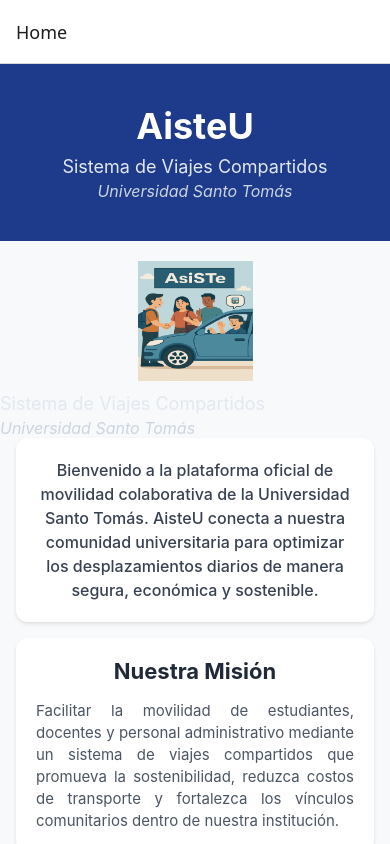
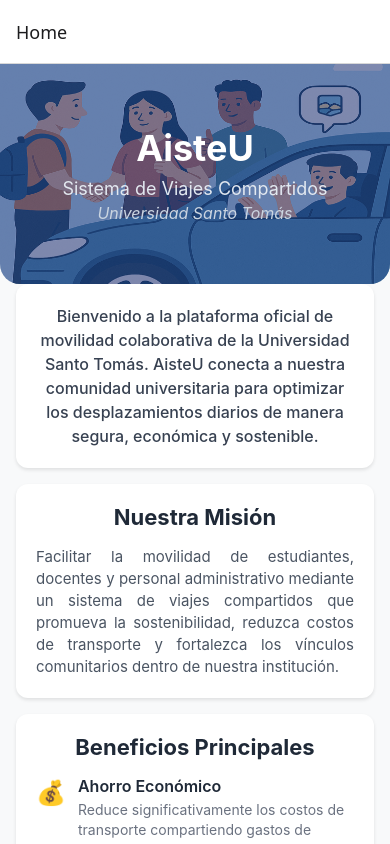
Before and after one commit to diegoMV17/AsiST, a React Native app in the folder Cliente/: screen /Home in a window 390 px wide. Built offline with nearby package versions, Linux system fonts and the light colour scheme.

Commit message:
cambios en el home screen

```diff
--- a/Cliente/src/screens/shared/HomeScreen.tsx
+++ b/Cliente/src/screens/shared/HomeScreen.tsx
@@ -1,32 +1,30 @@
-import { View, Text, TouchableOpacity, ScrollView, StyleSheet,Image } from "react-native"
+import { View, Text, TouchableOpacity, ScrollView, StyleSheet,Image, ImageBackground } from "react-native"
 
 const HomeScreen = ({ navigation }: any) => {
   return (
     <ScrollView style={styles.container} showsVerticalScrollIndicator={false}>
-      {/* Header Section */}
-      <View style={styles.headerSection}>
-        <Text style={styles.mainTitle}>AisteU</Text>
-        <Text style={styles.subtitle}>Sistema de Viajes Compartidos</Text>
-        <Text style={styles.universityName}>Universidad Santo Tomás</Text>
-      </View>
-      {/* Imagen de bienvenida */}
-        <Image
-          source={require('../../../assets/AsiSTU.png')}
-          style={styles.headerImage}
-          resizeMode="contain"
-        />
-        <Text style={styles.subtitle}>Sistema de Viajes Compartidos</Text>
-        <Text style={styles.universityName}>Universidad Santo Tomás</Text>
-
+      <ImageBackground
+        source={require("../../../assets/AsiSTU.png")}
+        style={styles.headerImage}
+        imageStyle={{ borderBottomLeftRadius: 20, borderBottomRightRadius: 20 }}
+        resizeMode="cover"
+      >
+        <View style={styles.overlay}>
+          <Text style={styles.mainTitle}>AisteU</Text>
+          <Text style={styles.subtitle}>Sistema de Viajes Compartidos</Text>
+          <Text style={styles.universityName}>Universidad Santo Tomás</Text>
+        </View>
+      </ImageBackground>
 
       {/* Welcome Section */}
       <View style={styles.section}>
         <Text style={styles.welcomeText}>
-          Bienvenido a la plataforma oficial de movilidad colaborativa de la Universidad Santo Tomás. AisteU conecta a
-          nuestra comunidad universitaria para optimizar los desplazamientos diarios de manera segura, económica y
-          sostenible.
+          Bienvenido a la plataforma oficial de movilidad colaborativa de la Universidad Santo Tomás.
+          AisteU conecta a nuestra comunidad universitaria para optimizar los desplazamientos diarios
+          de manera segura, económica y sostenible.
         </Text>
       </View>
+
 
       {/* Mission Section */}
       <View style={styles.section}>
@@ -174,11 +172,11 @@
     alignItems: "center",
     marginBottom: 20,
   },
-  headerImage: {
-    width: 180,
-    height: 120,
-    marginBottom: 12,
-    alignSelf: "center",
+    headerImage: {
+    width: "100%",
+    height: 220,
+    justifyContent: "center",
+    alignItems: "center",
   },
   mainTitle: {
     fontSize: 36,
@@ -371,6 +369,17 @@
     fontSize: 10,
     color: "#9ca3af",
   },
+  overlay: {
+    backgroundColor: "rgba(30, 58, 138, 0.55)", // azul oscuro con transparencia
+    width: "100%",
+    height: "100%",
+    justifyContent: "center",
+    alignItems: "center",
+    borderBottomLeftRadius: 20,
+    borderBottomRightRadius: 20,
+    paddingHorizontal: 16,
+  },
+
 })
 
 export default HomeScreen
```
Also changed, not shown: 1 other file (tests, documents, lock files or other folders).
